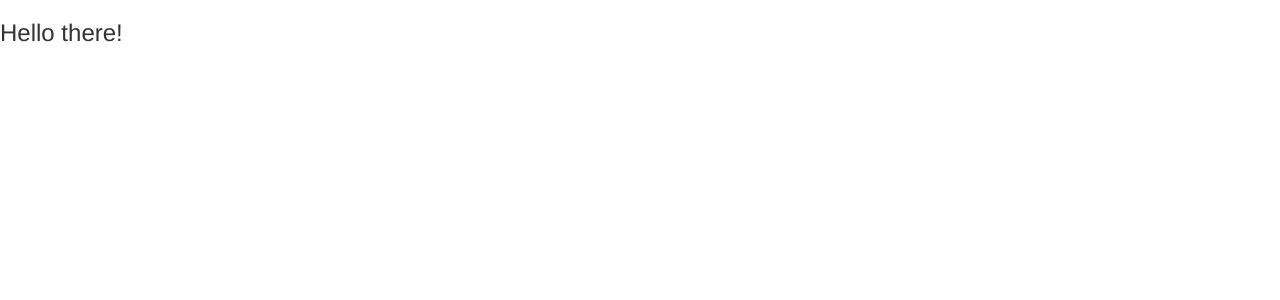
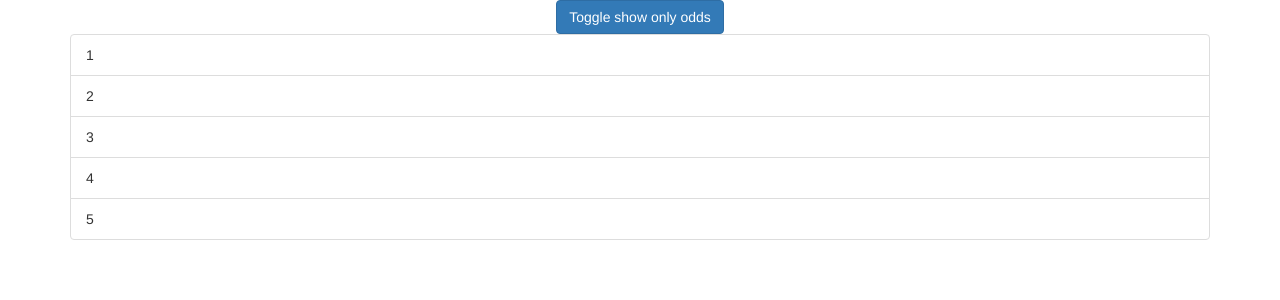
Before and after one commit to GreyWarden/Angular, an Angular app: page / in a window 1280 px wide. Shown: the top 300 px of the page. Built offline with nearby package versions, Linux system fonts and the light colour scheme.

Commit message:
Remembering directives use

```diff
--- a/angular.json
+++ b/angular.json
@@ -120,6 +120,10 @@
           }
         }
       }
-    }},
-  "defaultProject": "my-first-app"
+    }
+  },
+  "defaultProject": "my-first-app",
+  "cli": {
+    "analytics": "86677e2d-48b9-4f70-bf27-f682f6e40234"
+  }
 }
--- a/src/app/app.component.html
+++ b/src/app/app.component.html
@@ -1 +1,20 @@
-<h3>Hello there!</h3>
+<div class="container">
+  <div class="row">
+    <div class="col-xs-12 text-center">
+      <span class="btn btn-primary" (click)="onlyOdds = !onlyOdds">Toggle show only odds</span>
+    </div>
+    <div class="col-xs-12">
+      <ul class="list-group">
+        <li
+          class="list-group-item"
+          [ngClass]="{ 'alert-danger': (onlyOdds && number % 2 !== 0) }"
+          *ngFor="let number of numbers"
+        >
+          <span>
+            {{ number }}
+          </span>
+        </li>
+      </ul>
+    </div>
+  </div>
+</div>
--- a/src/app/app.component.ts
+++ b/src/app/app.component.ts
@@ -6,4 +6,6 @@ import { Component } from '@angular/core';
   styleUrls: ['./app.component.css']
 })
 export class AppComponent {
+  numbers: Array<number> = [1, 2, 3, 4, 5];
+  onlyOdds = false;
 }
```
Also changed, not shown: 1 other file (tests, documents, lock files or other folders).
